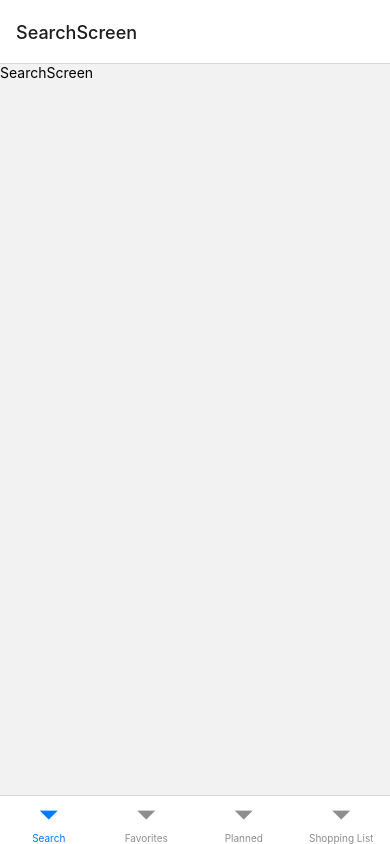
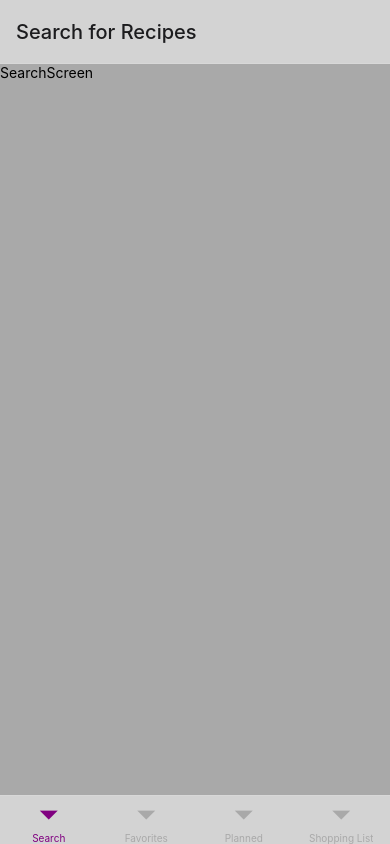
Before and after one commit to pakreft/culinary-compass, a React Native app: screen / in a window 390 px wide. Built offline with nearby package versions, Linux system fonts and the light colour scheme.

Commit message:
Add options and styles to navigators Also some small refactoring

```diff
--- a/src/App.js
+++ b/src/App.js
@@ -1,12 +1,12 @@
 import { registerRootComponent } from 'expo';
 import { NavigationContainer } from '@react-navigation/native';
 
-import BottomTabBarNavigator from './navigation/BottomTabBarNavigator';
+import BottomTabBar from './navigation/BottomTabBar';
 
 export default function App() {
   return (
     <NavigationContainer>
-      <BottomTabBarNavigator />
+      <BottomTabBar />
     </NavigationContainer>
   );
 }
--- a/src/navigation/BottomTabBarNavigator.jsx
+++ b/src/navigation/BottomTabBar.jsx
@@ -1,47 +1,56 @@
 import { createBottomTabNavigator } from '@react-navigation/bottom-tabs';
 
 import { routes } from '../constants/routes';
-import SearchScreenStackNavigator from './SearchScreenStackNavigator';
-import FavoritesScreenStackNavigator from './FavoritesScreenStackNavigator';
-import PlannedScreenStackNavigator from './PlannedScreenStackNavigator';
-import ShoppingListScreenStackNavigator from './ShoppingListScreenStackNavigator';
+import SearchScreenStack from './stack/SearchScreenStack';
+import FavoritesScreenStack from './stack/FavoritesScreenStack';
+import PlannedScreenStack from './stack/PlannedScreenStack';
+import ShoppingListScreenStack from './stack/ShoppingListScreenStack';
 
 const Tab = createBottomTabNavigator();
 
-export default function BottomTabBarNavigator() {
+export default function BottomTabBar() {
   return (
     <Tab.Navigator
       initialRouteName={routes.searchStack}
+      backBehavior="none"
       screenOptions={{
         headerShown: false,
+        tabBarLabelStyle: {},
+        tabBarStyle: { backgroundColor: 'lightgrey' },
+        tabBarActiveTintColor: 'purple',
+        tabBarInactiveTintColor: 'darkgrey',
       }}
     >
       <Tab.Screen
         name={routes.searchStack}
-        component={SearchScreenStackNavigator}
+        component={SearchScreenStack}
         options={{
           tabBarLabel: 'Search',
+          //tabBarIcon:
         }}
       />
       <Tab.Screen
         name={routes.favoritesStack}
-        component={FavoritesScreenStackNavigator}
+        component={FavoritesScreenStack}
         options={{
           tabBarLabel: 'Favorites',
+          //tabBarIcon:
         }}
       />
       <Tab.Screen
         name={routes.plannedStack}
-        component={PlannedScreenStackNavigator}
+        component={PlannedScreenStack}
         options={{
           tabBarLabel: 'Planned',
+          //tabBarIcon:
         }}
       />
       <Tab.Screen
         name={routes.shoppingListStack}
-        component={ShoppingListScreenStackNavigator}
+        component={ShoppingListScreenStack}
         options={{
           tabBarLabel: 'Shopping List',
+          //tabBarIcon:
         }}
       />
     </Tab.Navigator>
--- a/src/navigation/FavoritesScreenStackNavigator.jsx
+++ /dev/null
@@ -1,14 +0,0 @@
-import { createStackNavigator } from '@react-navigation/stack';
-
-import { routes } from '../constants/routes';
-import FavoritesScreen from '../screens/main/FavoritesScreen';
-
-const Stack = createStackNavigator();
-
-export default function FavoritesScreenStackNavigator() {
-  return (
-    <Stack.Navigator initialRouteName={routes.favoritesScreen}>
-      <Stack.Screen name={routes.favoritesScreen} component={FavoritesScreen} />
-    </Stack.Navigator>
-  );
-}
--- a/src/navigation/PlannedScreenStackNavigator.jsx
+++ /dev/null
@@ -1,16 +0,0 @@
-import { createStackNavigator } from '@react-navigation/stack';
-
-import { routes } from '../constants/routes';
-import PlannedScreen from '../screens/main/PlannedScreen';
-import AddRecipeScreen from '../screens/AddRecipeScreen';
-
-const Stack = createStackNavigator();
-
-export default function PlannedScreenStackNavigator() {
-  return (
-    <Stack.Navigator initialRouteName={routes.plannedScreen}>
-      <Stack.Screen name={routes.plannedScreen} component={PlannedScreen} />
-      <Stack.Screen name={routes.addRecipeScreen} component={AddRecipeScreen} />
-    </Stack.Navigator>
-  );
-}
--- a/src/navigation/SearchScreenStackNavigator.jsx
+++ /dev/null
@@ -1,14 +0,0 @@
-import { createStackNavigator } from '@react-navigation/stack';
-
-import { routes } from '../constants/routes';
-import SearchScreen from '../screens/main/SearchScreen';
-
-const Stack = createStackNavigator();
-
-export default function SearchScreenStackNavigator() {
-  return (
-    <Stack.Navigator initialRouteName={routes.searchScreen}>
-      <Stack.Screen name={routes.searchScreen} component={SearchScreen} />
-    </Stack.Navigator>
-  );
-}
--- a/src/navigation/ShoppingListScreenStackNavigator.jsx
+++ /dev/null
@@ -1,17 +0,0 @@
-import { createStackNavigator } from '@react-navigation/stack';
-
-import { routes } from '../constants/routes';
-import ShoppingListScreen from '../screens/main/ShoppingListScreen';
-
-const Stack = createStackNavigator();
-
-export default function ShoppingListScreenStackNavigator() {
-  return (
-    <Stack.Navigator initialRouteName={routes.shoppingListScreen}>
-      <Stack.Screen
-        name={routes.shoppingListScreen}
-        component={ShoppingListScreen}
-      />
-    </Stack.Navigator>
-  );
-}
--- /dev/null
+++ b/src/navigation/stack/FavoritesScreenStack.jsx
@@ -0,0 +1,22 @@
+import { createStackNavigator } from '@react-navigation/stack';
+
+import { routes } from '../../constants/routes';
+import { stackScreenOptions } from './stackScreenOptions';
+import FavoritesScreen from '../../screens/main/FavoritesScreen';
+
+const Stack = createStackNavigator();
+
+export default function FavoritesScreenStack() {
+  return (
+    <Stack.Navigator
+      initialRouteName={routes.favoritesScreen}
+      screenOptions={stackScreenOptions}
+    >
+      <Stack.Screen
+        name={routes.favoritesScreen}
+        component={FavoritesScreen}
+        options={{ headerTitle: 'Favorite Recipes' }}
+      />
+    </Stack.Navigator>
+  );
+}
--- /dev/null
+++ b/src/navigation/stack/PlannedScreenStack.jsx
@@ -0,0 +1,28 @@
+import { createStackNavigator } from '@react-navigation/stack';
+
+import { routes } from '../../constants/routes';
+import { stackScreenOptions } from './stackScreenOptions';
+import PlannedScreen from '../../screens/main/PlannedScreen';
+import AddRecipeScreen from '../../screens/AddRecipeScreen';
+
+const Stack = createStackNavigator();
+
+export default function PlannedScreenStack() {
+  return (
+    <Stack.Navigator
+      initialRouteName={routes.plannedScreen}
+      screenOptions={stackScreenOptions}
+    >
+      <Stack.Screen
+        name={routes.plannedScreen}
+        component={PlannedScreen}
+        options={{ headerTitle: 'Planned Recipes' }}
+      />
+      <Stack.Screen
+        name={routes.addRecipeScreen}
+        component={AddRecipeScreen}
+        options={{ headerTitle: 'Plan new Recipes' }}
+      />
+    </Stack.Navigator>
+  );
+}
--- /dev/null
+++ b/src/navigation/stack/SearchScreenStack.jsx
@@ -0,0 +1,22 @@
+import { createStackNavigator } from '@react-navigation/stack';
+
+import { routes } from '../../constants/routes';
+import { stackScreenOptions } from './stackScreenOptions';
+import SearchScreen from '../../screens/main/SearchScreen';
+
+const Stack = createStackNavigator();
+
+export default function SearchScreenStack() {
+  return (
+    <Stack.Navigator
+      initialRouteName={routes.searchScreen}
+      screenOptions={stackScreenOptions}
+    >
+      <Stack.Screen
+        name={routes.searchScreen}
+        component={SearchScreen}
+        options={{ headerTitle: 'Search for Recipes' }}
+      />
+    </Stack.Navigator>
+  );
+}
--- /dev/null
+++ b/src/navigation/stack/ShoppingListScreenStack.jsx
@@ -0,0 +1,22 @@
+import { createStackNavigator } from '@react-navigation/stack';
+
+import { routes } from '../../constants/routes';
+import { stackScreenOptions } from './stackScreenOptions';
+import ShoppingListScreen from '../../screens/main/ShoppingListScreen';
+
+const Stack = createStackNavigator();
+
+export default function ShoppingListScreenStack() {
+  return (
+    <Stack.Navigator
+      initialRouteName={routes.shoppingListScreen}
+      screenOptions={stackScreenOptions}
+    >
+      <Stack.Screen
+        name={routes.shoppingListScreen}
+        component={ShoppingListScreen}
+        options={{ headerTitle: 'Shopping List' }}
+      />
+    </Stack.Navigator>
+  );
+}
--- /dev/null
+++ b/src/navigation/stack/stackScreenOptions.js
@@ -0,0 +1,11 @@
+export const stackScreenOptions = {
+  cardStyle: {
+    backgroundColor: 'darkgrey',
+  },
+  headerStyle: {
+    backgroundColor: 'lightgrey',
+  },
+  headerTitleStyle: {
+    fontSize: 20,
+  },
+};
```
